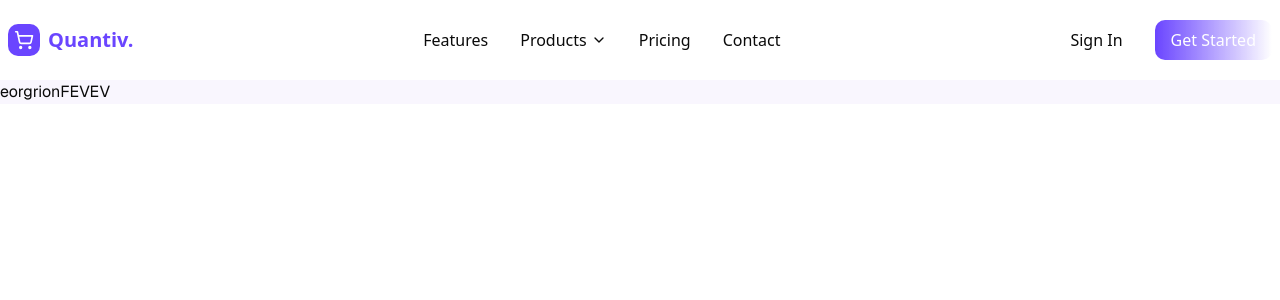
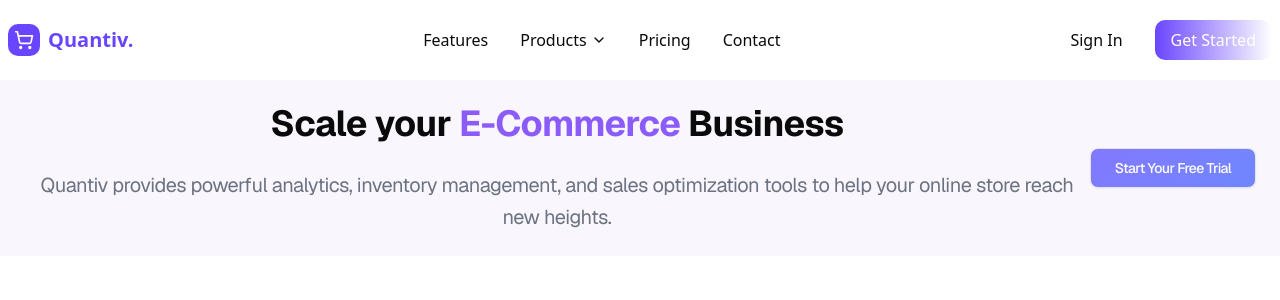
Before and after one commit to Kelechis19/Quantiv, a Next.js app in the folder quantiv_commerce/: page / in a window 1280 px wide. Shown: the top 300 px of the page. Built offline with nearby package versions, Linux system fonts and the light colour scheme.

Commit message:
Small part of the hero Section

```diff
--- a/quantiv_commerce/src/app/globals.css
+++ b/quantiv_commerce/src/app/globals.css
@@ -13,6 +13,7 @@
   --color-foreground: var(--foreground);
   --font-sans: var(--font-geist-sans);
   --font-mono: var(--font-geist-mono);
+   --color-quantiv-purple: var(--quantiv-purple);
   --color-sidebar-ring: var(--sidebar-ring);
   --color-sidebar-border: var(--sidebar-border);
   --color-sidebar-accent-foreground: var(--sidebar-accent-foreground);
@@ -81,6 +82,9 @@
   --sidebar-accent-foreground: oklch(0.205 0 0);
   --sidebar-border: oklch(0.922 0 0);
   --sidebar-ring: oklch(0.708 0 0);
+  --quantiv-purple: linear-gradient(135deg, oklch(0.649 0.194 282.75), oklch(0.696 0.243 272.64));
+
+
 }
 
 .dark {
@@ -115,6 +119,7 @@
   --sidebar-accent-foreground: oklch(0.985 0 0);
   --sidebar-border: oklch(1 0 0 / 10%);
   --sidebar-ring: oklch(0.556 0 0);
+  --quantiv-purple: linear-gradient(135deg, oklch(0.649 0.194 282.75), oklch(0.696 0.243 272.64));
 }
 
 @layer base {
--- a/quantiv_commerce/src/app/page.js
+++ b/quantiv_commerce/src/app/page.js
@@ -1,10 +1,30 @@
 import Image from "next/image";
-
+import { Button } from "@/components/ui/button";
 
 export default function Home() {
-  return (
-    <div className="font-[family-name:var(--font-geist-sans)] bg-[#8658e60D]">
-      eorgrionFEVEV
-    </div>
-  );
+	return (
+		<main className='font-[family-name:var(--font-geist-sans)] bg-[#8658e60D] transition-all'>
+			<div className='px-6 py-6'>
+				<div className='flex flex-col md:flex-row text-2xl items-center  tracking-tight  '>
+					<div className='left-side px-4 text-center'>
+						<div className='text-4xl items-center flex-row mb-6 font-bold'>
+							<span className=' items-center  tracking-tightb'>
+								Scale your{" "}
+							</span>
+							<span className=' bg-gradient-to-br from-[#8B5CF6] to-[#8B5BFF] bg-clip-text text-transparent '>
+								E-Commerce{" "}
+							</span>
+							<span>Business</span>
+						</div>
+						<span className='text-xl leading-tight tracking-tight text-[#6B7280]'>
+							Quantiv provides powerful analytics, inventory management, and
+							sales optimization tools to help your online store reach new
+							heights.
+						</span>
+					</div>
+					<Button variant="outline" size="lg" className=" bg-[image:var(--quantiv-purple)] hover:opacity-90 hover:bg-green-50/50 text-white hover:text-white">Start Your Free Trial</Button>
+				</div>
+			</div>
+		</main>
+	);
 }
--- a/quantiv_commerce/src/components/Custom/Navbar.jsx
+++ /dev/null
@@ -1,7 +0,0 @@
-import React from 'react'
-
-export const Navbar = () => {
-  return (
-    <div>Navbar</div>
-  )
-}
--- a/quantiv_commerce/src/components/ui/button.jsx
+++ b/quantiv_commerce/src/components/ui/button.jsx
@@ -5,7 +5,7 @@ import { cva } from "class-variance-authority";
 import { cn } from "@/lib/utils"
 
 const buttonVariants = cva(
-  "inline-flex items-center justify-center gap-2 whitespace-nowrap rounded-md text-sm font-medium transition-all disabled:pointer-events-none disabled:opacity-50 [&_svg]:pointer-events-none [&_svg:not([class*='size-'])]:size-4 shrink-0 [&_svg]:shrink-0 outline-none focus-visible:border-ring focus-visible:ring-ring/50 focus-visible:ring-[3px] aria-invalid:ring-destructive/20 dark:aria-invalid:ring-destructive/40 aria-invalid:border-destructive",
+  "inline-flex items-center justify-center gap-2 whitespace-nowrap rounded-md text-sm font-medium transition-all disabled:pointer-events-none disabled:opacity-50 [&_svg]:pointer-events-none [&_svg:not([class*='size-'])]:size-4 shrink-0 [&_svg]:shrink-0 outline-none focus-visible:border-ring focus-visible:ring-ring/50 focus-visible:ring-[3px] aria-invalid:ring-destructive/20 dark:aria-invalid:ring-destructive/40 aria-invalid:border-destructive cursor-pointer",
   {
     variants: {
       variant: {
@@ -20,6 +20,7 @@ const buttonVariants = cva(
         ghost:
           "hover:bg-accent hover:text-accent-foreground dark:hover:bg-accent/50",
         link: "text-primary underline-offset-4 hover:underline",
+
       },
       size: {
         default: "h-9 px-4 py-2 has-[>svg]:px-3",
```
